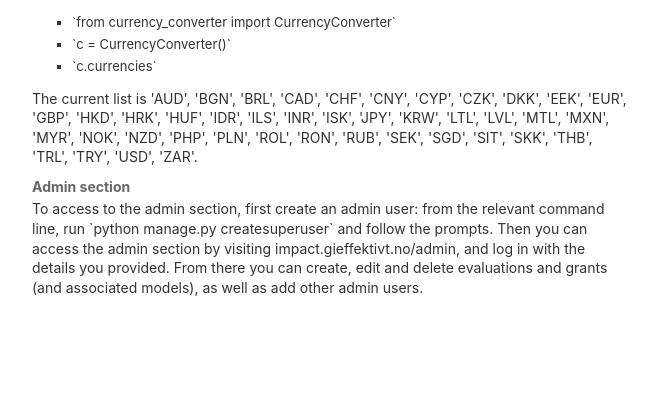
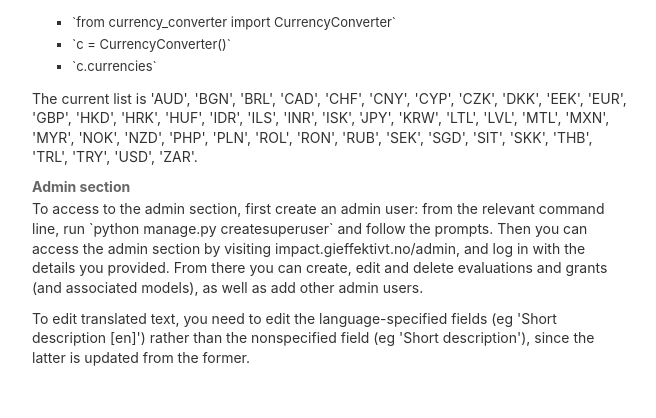
Before and after one commit to stiftelsen-effekt/impact-api, a Django app: template impact_api/templates/admin/index.html in a window 1280 px wide. Shown: the part 1116-1534 px from the top of the page, without its empty margins (8-664 px from the left). Before the commit the page ends 1412 px from the top, so only its background shows below. Run offline with Django 4.2, Linux system fonts and the light colour scheme; the template is opened without the code that fills it, so the values that code supplies are empty; data comes from the database, SQL or seed files in the repository; both versions use the stored data as it was after the commit.

Commit message:
Update admin docs

```diff
--- a/impact_api/templates/admin/index.html
+++ b/impact_api/templates/admin/index.html
@@ -42,6 +42,7 @@
     <p>The current list is 'AUD', 'BGN', 'BRL', 'CAD', 'CHF', 'CNY', 'CYP', 'CZK', 'DKK', 'EEK', 'EUR', 'GBP', 'HKD', 'HRK', 'HUF', 'IDR', 'ILS', 'INR', 'ISK', 'JPY', 'KRW', 'LTL', 'LVL', 'MTL', 'MXN', 'MYR', 'NOK', 'NZD', 'PHP', 'PLN', 'ROL', 'RON', 'RUB', 'SEK', 'SGD', 'SIT', 'SKK', 'THB', 'TRL', 'TRY', 'USD', 'ZAR'.</p>
     <h3>Admin section</h3>
     <p>To access to the admin section, first create an admin user: from the relevant command line, run `python manage.py createsuperuser` and follow the prompts. Then you can access the admin section by visiting impact.gieffektivt.no/admin, and log in with the details you provided. From there you can create, edit and delete evaluations and grants (and associated models), as well as add other admin users.</p>
+    <p>To edit translated text, you need to edit the language-specified fields (eg 'Short description [en]') rather than the nonspecified field (eg 'Short description'), since the latter is updated from the former.</p>
   </div>
 </div>
 {% endblock %}
```
Also changed, not shown: impact_api/db.sqlite3.
